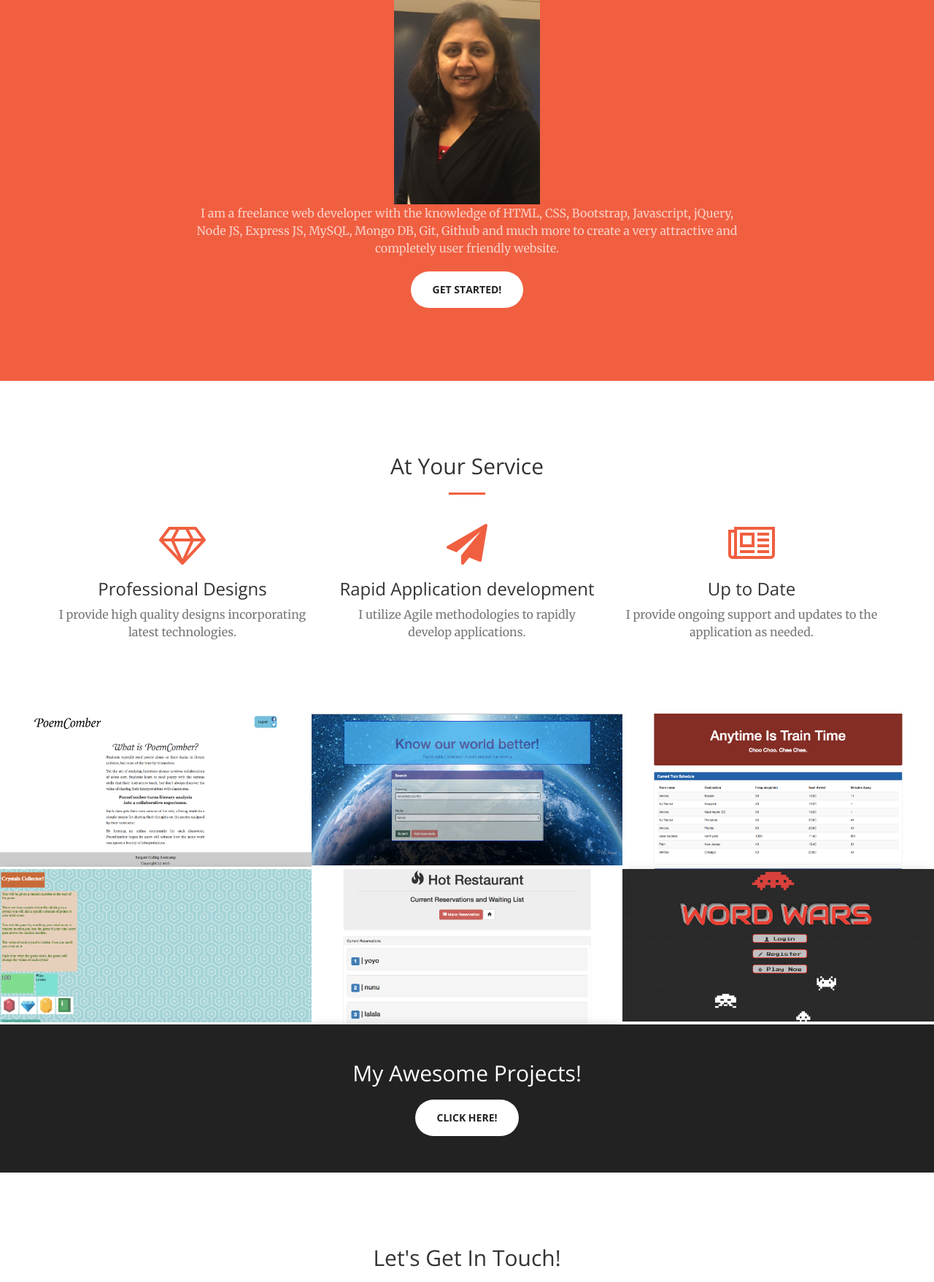
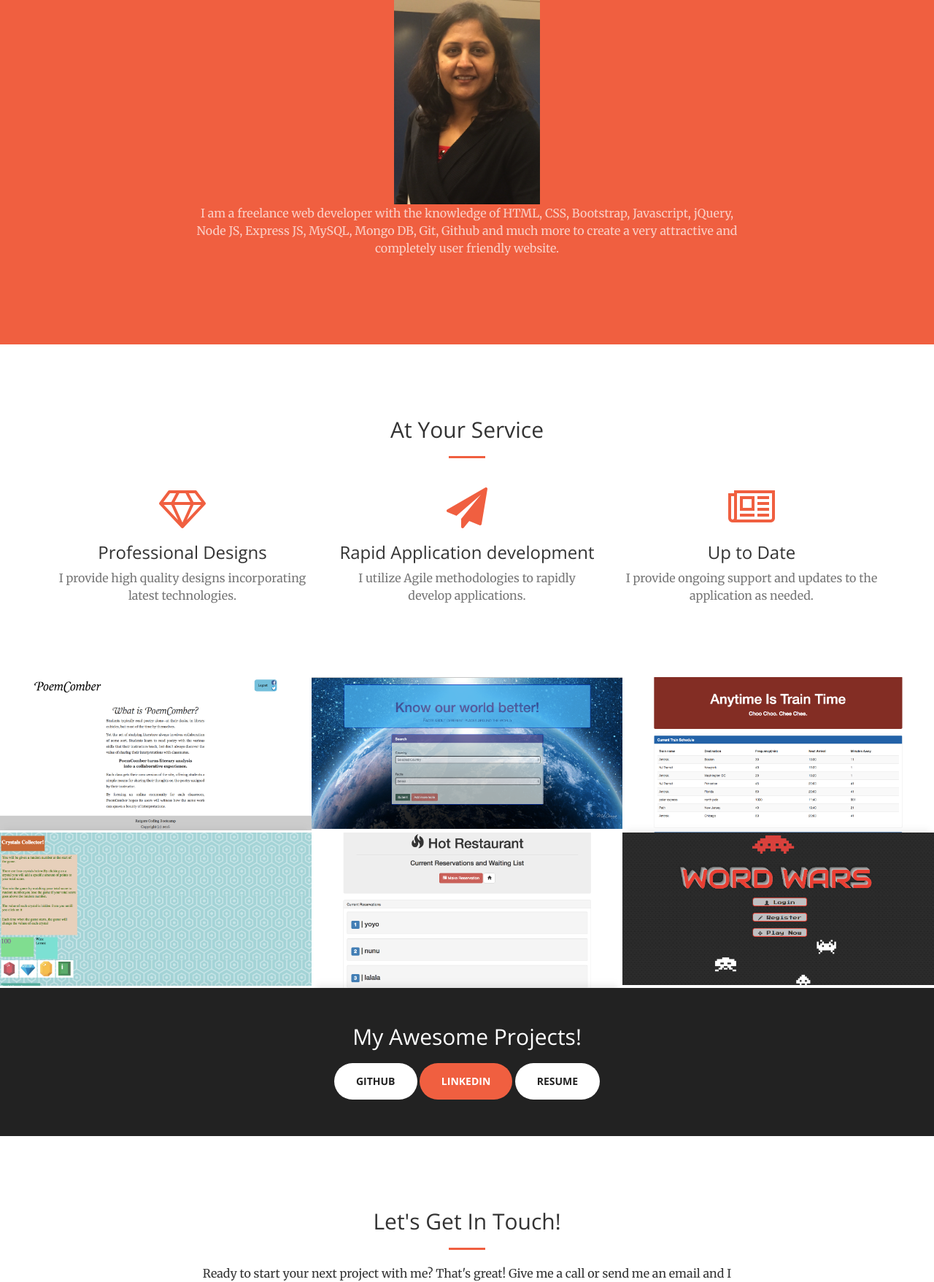
Before and after one commit to amanakiwala/hw-week2-bootstrap, a PHP site: page / in a window 1280 px wide. Shown: the part 977-2734 px from the top of the page at 73% size. Run offline with PHP 8.4, Linux system fonts and the light colour scheme.

Commit message:
changed buttons

```diff
--- a/css/creative.css
+++ b/css/creative.css
@@ -24,11 +24,14 @@ hr.light {
     border-color: #fff;
 }
 
-a {
+/*a {
     color: #f05f40;
     -webkit-transition: all .35s;
     -moz-transition: all .35s;
     transition: all .35s;
+}*/
+a {
+    color:blue;
 }
 
 a:hover,
--- a/index.html
+++ b/index.html
@@ -77,7 +77,7 @@
                 <h1>CREATIVITY STARTS HERE</h1>
                 <hr>
                 <p> A freelance web developing service to make your website very attractive and user friendly.</p>
-                <a href="https://www.linkedin.com/in/analben-manakiwala" class="btn btn-primary btn-xl page-scroll">Find Out More</a>
+                <!--<a href="https://www.linkedin.com/in/analben-manakiwala" class="btn btn-primary btn-xl page-scroll">Linkedin</a>-->
             </div>
         </div>
     </header>
@@ -90,7 +90,7 @@
                     <hr class="light">
                     <img id="my-image" src="img/FullSizeRender.jpg" width="200">
                     <p class="text-faded">I am a freelance web developer with the knowledge of HTML, CSS, Bootstrap, Javascript, jQuery, Node JS, Express JS, MySQL, Mongo DB, Git, Github and much more to create a very attractive and completely user friendly website. </p>
-                    <a href="https://docs.google.com/document/d/13uX0Nn7x35Qa50IVs_heYnDwqIYbL1DhtksLy4K8xpA/edit" class="btn btn-default btn-xl">Get Started!</a>
+                   <!-- <a href="https://docs.google.com/document/d/13uX0Nn7x35Qa50IVs_heYnDwqIYbL1DhtksLy4K8xpA/edit" class="btn btn-default btn-xl">Resume</a>-->
                 </div>
             </div>
         </div>
@@ -240,7 +240,9 @@
         <div class="container text-center">
             <div class="call-to-action">
                 <h2>My Awesome Projects!</h2>
-                <a href="https://github.com/amanakiwala" class="btn btn-default btn-xl wow tada">Click Here!</a>
+                <a href="https://github.com/amanakiwala" class="btn btn-default btn-xl ">GitHub</a>
+                <a href="https://www.linkedin.com/in/analben-manakiwala" class="btn btn-primary btn-xl page-scroll">Linkedin</a>
+                <a href="https://docs.google.com/document/d/13uX0Nn7x35Qa50IVs_heYnDwqIYbL1DhtksLy4K8xpA/edit" class="btn btn-default btn-xl">Resume</a>
             </div>
         </div>
     </aside>
@@ -261,6 +263,7 @@
                     <i class="fa fa-envelope-o fa-3x wow bounceIn" data-wow-delay=".1s"></i>
                     <p><a href="mailto:analmanakiwala@gmail.com">analmanakiwala@gmail.com</a></p>
                 </div>
+
             </div>
         </div>
     </section>
```
Also changed, not shown: img/portfolio/1454115097_linkedin.png (added).
